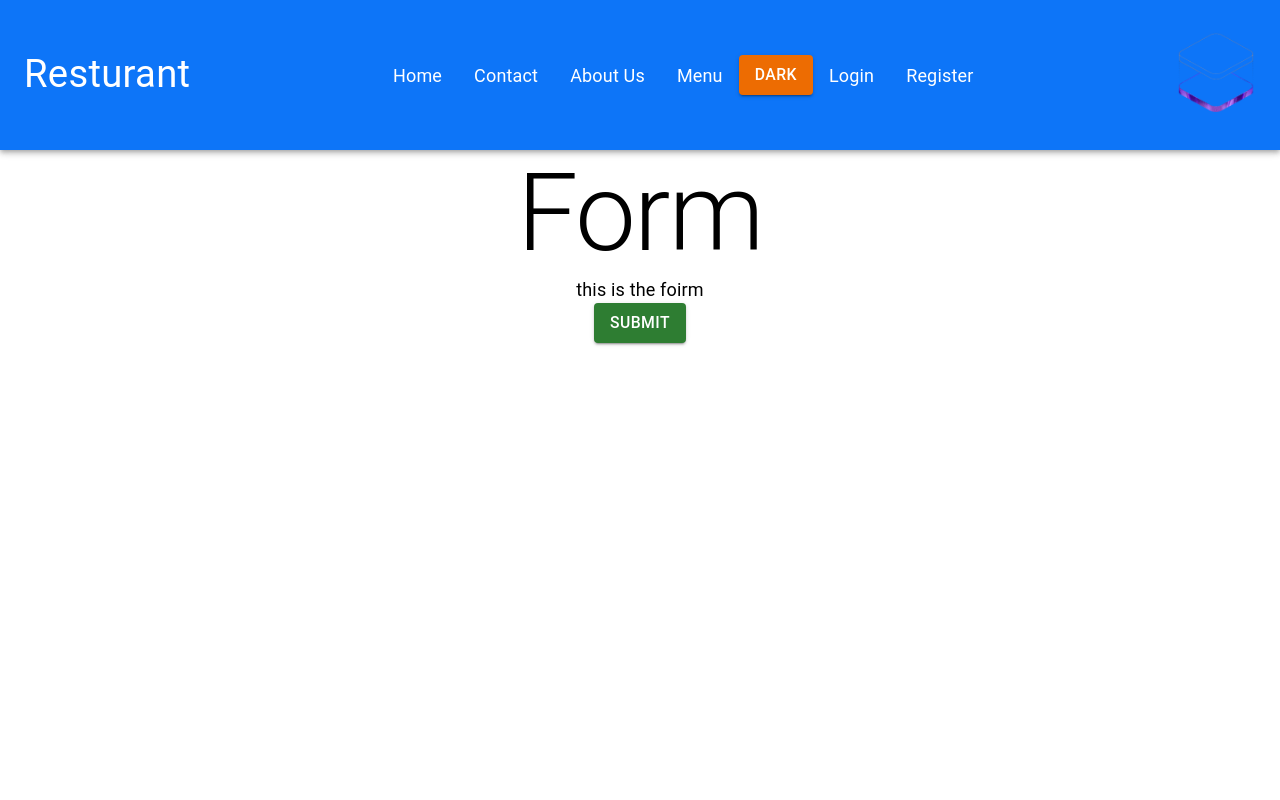
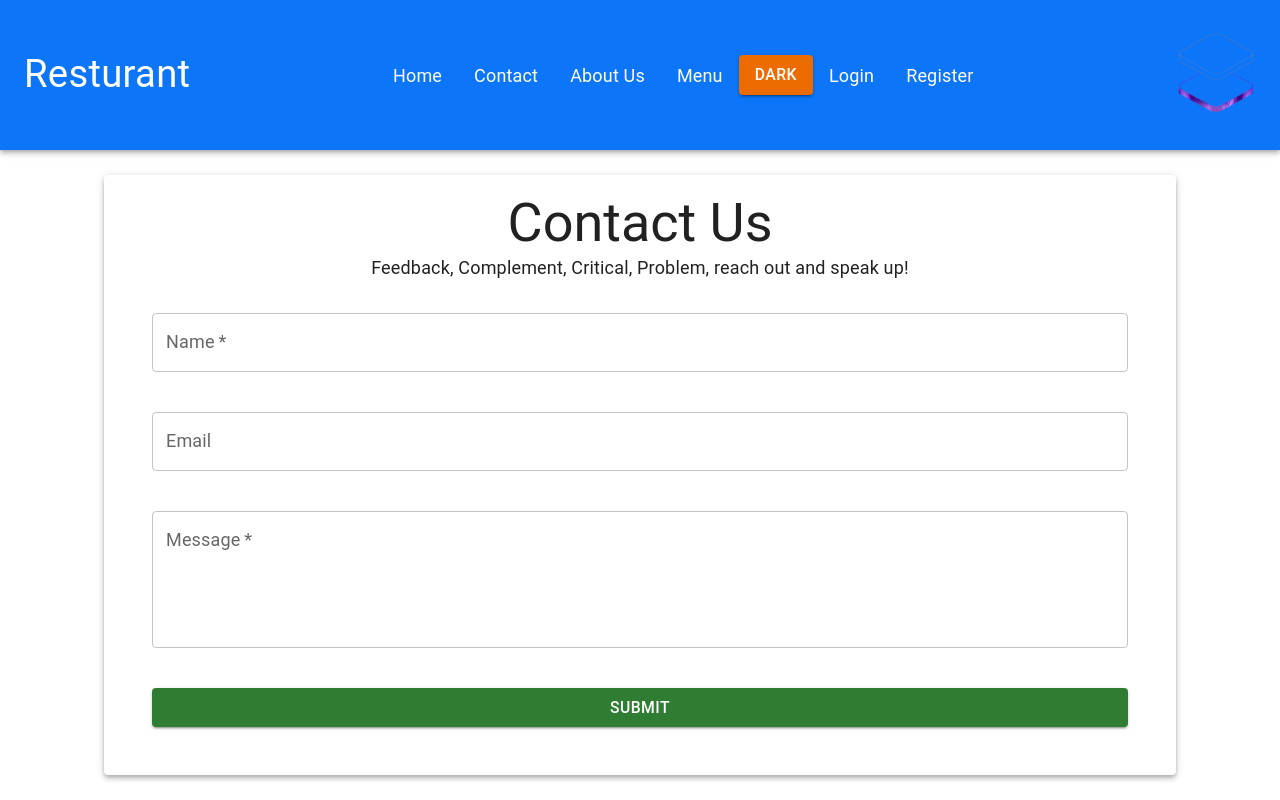
Before and after one commit to Sewar77/React3-Resturant, a React (Vite) app in the folder resturant/: page /contact in a window 1280 px wide. Built offline with nearby package versions, Linux system fonts and the light colour scheme.

Commit message:
feat: add message management functionality with context and admin interface

```diff
--- a/resturant/src/App.jsx
+++ b/resturant/src/App.jsx
@@ -10,6 +10,7 @@ import AdminDashboard from "./Pages/Admin/AdminDashboard.jsx";
 import AdminProfile from "./Pages/Admin/AdminProfile.jsx";
 import ManageUsers from "./Pages/Admin/ManageUsers.jsx";
 import ManageMenu from "./Pages/Admin/ManageMenu.jsx";
+import ManageMesssages from "./Pages/Admin/ManageMessages.jsx";
 function App() {
   return (
     <>
@@ -27,6 +28,10 @@ function App() {
         <Route path="/admin/dashboard" element={<AdminDashboard />} />
         <Route path="/admin/dashboard/manage/users" element={<ManageUsers />} />
         <Route path="/admin/dashboard/manage/menu" element={<ManageMenu />} />
+        <Route
+          path="/admin/dashboard/manage/messages"
+          element={<ManageMesssages />}
+        />
       </Routes>
     </>
   );
--- /dev/null
+++ b/resturant/src/Context/messageContext.jsx
@@ -0,0 +1,34 @@
+import { createContext, useState } from "react";
+import toast from "react-hot-toast";
+
+export const messageContext = createContext();
+
+export default function MessageProvider({ children }) {
+  const [messages, setMessages] = useState(
+    JSON.parse(localStorage.getItem("messages")) || []
+  );
+
+  const createMessage = (messageData) => {
+    try {
+      if (!messageData.name || !messageData.message) {
+        toast.error("name and message requierd");
+        return;
+      }
+      const newMessage = {
+        id: Date.now(),
+        ...messageData,
+      };
+      const allMessages = [...messages, newMessage];
+      localStorage.setItem("messages", JSON.stringify(allMessages));
+      toast.success("messages sent");
+      setMessages(allMessages);
+    } catch (err) {
+      console.log(err);
+    }
+  };
+  return (
+    <messageContext.Provider value={{ createMessage, messages }}>
+      {children}
+    </messageContext.Provider>
+  );
+}
--- /dev/null
+++ b/resturant/src/Pages/Admin/ManageMessages.jsx
@@ -0,0 +1,42 @@
+import { Box, Container, Typography } from "@mui/material";
+import Sidebar from "../../components/AdminLayout/Sidebar/Sidebar";
+import { useState } from "react";
+import ManageMessagesAdmin from "../../components/AdminLayout/Manage/ManageMessages/ManageMessagesAdmin.jsx";
+
+export default function ManageMesssages() {
+  const [open, setOpen] = useState(true);
+  const toggleSidebar = () => {
+    setOpen(!open);
+  };
+  return (
+    <>
+      <Container
+        sx={{
+          display: "flex",
+          flexDirection: "row",
+          justifyContent: "flex-start",
+          minWidth: "100%",
+          m: "auto",
+        }}
+      >
+        <Box
+          sx={{
+            flexGrow: "1",
+          }}
+        >
+          <Sidebar isOpen={open} toggleSidebar={toggleSidebar} />
+          {/* props */}
+        </Box>
+
+        <Box
+          sx={{
+            flexGrow: 3,
+          }}
+        >
+          <Typography>Manage Messages</Typography>
+          <ManageMessagesAdmin />
+        </Box>
+      </Container>
+    </>
+  );
+}
--- a/resturant/src/Pages/Contact/Contact.jsx
+++ b/resturant/src/Pages/Contact/Contact.jsx
@@ -6,7 +6,9 @@ export default function Contact() {
   return (
     <>
       <Navbar />
-      <ContactForm />
+      <Container sx={{ m: "auto" }}>
+        <ContactForm />
+      </Container>
     </>
   );
 }
--- /dev/null
+++ b/resturant/src/components/AdminLayout/Manage/ManageMessages/ManageMessagesAdmin.jsx
@@ -0,0 +1,54 @@
+import {
+  Button,
+  Card,
+  CardActions,
+  CardContent,
+  Container,
+  Divider,
+  Grid,
+  Typography,
+} from "@mui/material";
+import { useContext } from "react";
+import { messageContext } from "../../../../Context/messageContext.jsx";
+export default function ManageMessagesAdmin() {
+  const { messages } = useContext(messageContext);
+  console.log(messages);
+
+  return (
+    <>
+      <Container
+        sx={{
+          m: "auto",
+        }}
+      >
+        <Grid container spacing={4} sx={{ p: 3, m: 3 }}>
+          {messages.map((message) => {
+            return (
+              <Grid key={message.id} size={{ sm: 12, md: 6, lg: 4 }}>
+                <Card sx={{ p: 3 }}>
+                  <CardContent>
+                    <Grid size={4}></Grid>
+                    <Typography variant="h5">{message.name}</Typography>
+                    <Divider />
+                    <Typography variant="h6">
+                      {message.email || "No Email Provides"}
+                    </Typography>
+                    <Typography variant="h3">{message.message}</Typography>
+                  </CardContent>
+                  <CardActions>
+                    <Button color="error" variant="contained">
+                      Reject
+                    </Button>
+                    <Button color="success" variant="contained">
+                      Approve
+                    </Button>
+                  </CardActions>
+                </Card>
+              </Grid>
+            );
+          })}
+        </Grid>
+      </Container>
+    </>
+  );
+}
--- a/resturant/src/components/AdminLayout/Sidebar/Sidebar.jsx
+++ b/resturant/src/components/AdminLayout/Sidebar/Sidebar.jsx
@@ -57,7 +57,9 @@ export default function Sidebar({ isOpen, toggleSidebar }) {
               {isOpen ? "Manage Menu" : <RestaurantMenuIcon />}
             </MenuList>
           </ListItemButton>
-          <ListItemButton>
+          <ListItemButton
+            onClick={() => navigate("/admin/dashboard/manage/messages")}
+          >
             <MenuList>{isOpen ? "Messages" : <MessageIcon />}</MenuList>
           </ListItemButton>
           <ListItemButton onClick={handleLogout}>
--- a/resturant/src/components/Contact/ContactBtn.jsx
+++ b/resturant/src/components/Contact/ContactBtn.jsx
@@ -1,9 +1,9 @@
 import { Button } from "@mui/material";
 
-function ContactBtn() {
+function ContactBtn({ handleSubmit }) {
   return (
     <>
-      <Button variant="contained" color="success">
+      <Button variant="contained" color="success" onClick={handleSubmit}>
         Submit
       </Button>
     </>
--- a/resturant/src/components/Contact/ContactForm.jsx
+++ b/resturant/src/components/Contact/ContactForm.jsx
@@ -1,16 +1,67 @@
-import { Box, Container, Typography } from "@mui/material";
+import { Box, Container, Paper, TextField } from "@mui/material";
 import ContactBtn from "./ContactBtn";
 import ContactHeader from "./ContactHeader";
+import { useContext, useState } from "react";
+import { messageContext } from "../../Context/messageContext";
 
 function ContactForm() {
+  const [newMessage, setNewMessage] = useState({
+    name: "",
+    email: "",
+    message: "",
+  });
+  const { createMessage } = useContext(messageContext);
+  const handleSubmit = () => {
+    createMessage(newMessage);
+    setNewMessage({
+      name: "",
+      email: "",
+      message: "",
+    });
+  };
   return (
     <>
-      <ContactHeader />
       <Container>
-        <Box>
-          <Typography>this is the foirm</Typography>
-          <ContactBtn />
-        </Box>
+        <Paper elevation={4} sx={{ p: 2, m: 2 }}>
+          <ContactHeader />
+          <Box
+            sx={{
+              display: "flex",
+              flexDirection: "column",
+              gap: 5,
+              justifyContent: "center",
+              p: 4,
+            }}
+          >
+            <TextField
+              label="Name"
+              required
+              value={newMessage.name}
+              onChange={(e) =>
+                setNewMessage({ ...newMessage, name: e.target.value })
+              }
+            />
+            <TextField
+              label="Email"
+              type="email"
+              value={newMessage.email}
+              onChange={(e) =>
+                setNewMessage({ ...newMessage, email: e.target.value })
+              }
+            />
+            <TextField
+              label="Message"
+              required
+              multiline
+              rows={4}
+              value={newMessage.message}
+              onChange={(e) =>
+                setNewMessage({ ...newMessage, message: e.target.value })
+              }
+            />
+            <ContactBtn handleSubmit={handleSubmit} />
+          </Box>
+        </Paper>
       </Container>
     </>
   );
--- a/resturant/src/components/Contact/ContactHeader.jsx
+++ b/resturant/src/components/Contact/ContactHeader.jsx
@@ -3,7 +3,10 @@ import { Typography } from "@mui/material";
 function ContactHeader() {
   return (
     <>
-      <Typography variant="h1">Form</Typography>
+      <Typography variant="h3">Contact Us</Typography>
+      <Typography variant="body1">
+        Feedback, Complement, Critical, Problem, reach out and speak up!
+      </Typography>
     </>
   );
 }
--- a/resturant/src/main.jsx
+++ b/resturant/src/main.jsx
@@ -5,13 +5,16 @@ import App from "./App.jsx";
 import { BrowserRouter } from "react-router-dom";
 import UserProvider from "./Context/userContext.jsx";
 import MenuProvider from "./Context/menuContext.jsx";
+import MessageProvider from "./Context/messageContext.jsx";
 createRoot(document.getElementById("root")).render(
   <StrictMode>
     <BrowserRouter>
       <UserProvider>
         <MenuProvider>
-          <App />
-          {/* app is cildren for user provider */}
+          <MessageProvider>
+            <App />
+            {/* app is cildren for user provider */}
+          </MessageProvider>
         </MenuProvider>
       </UserProvider>
     </BrowserRouter>
```
